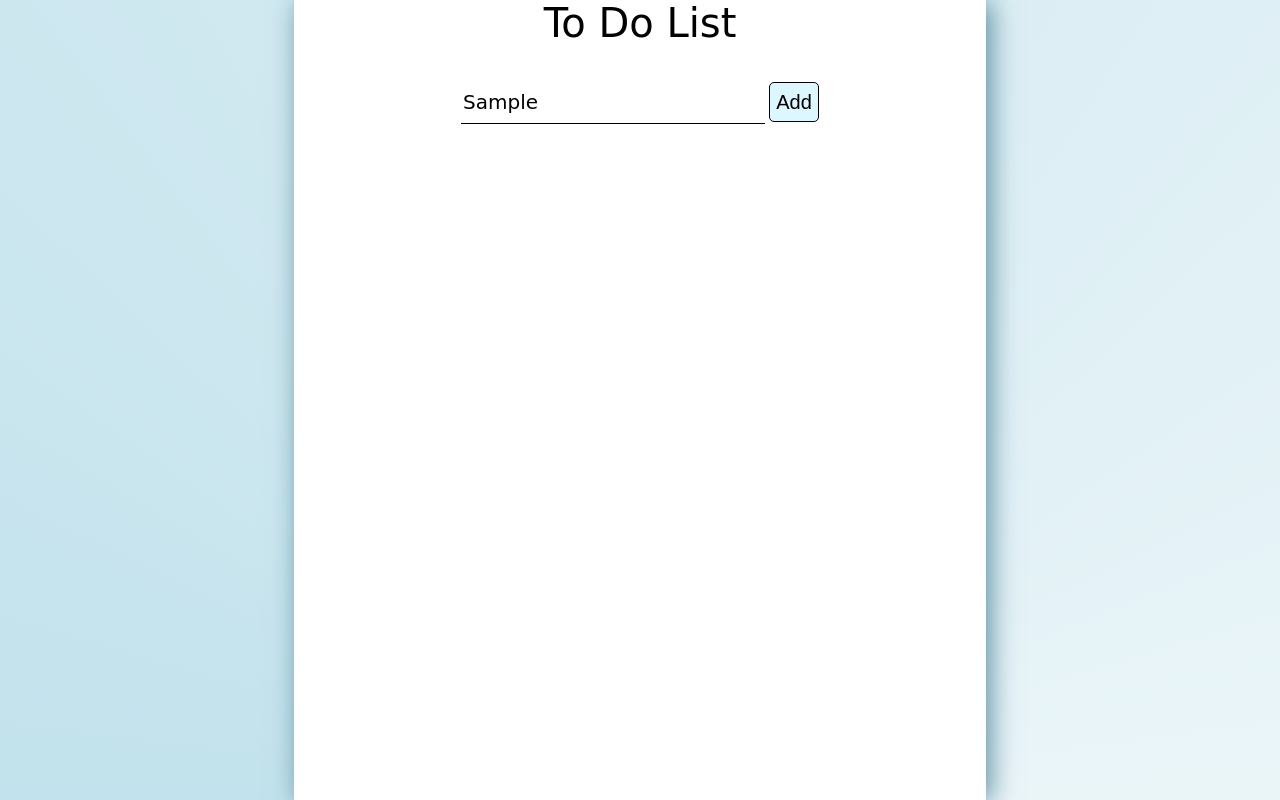
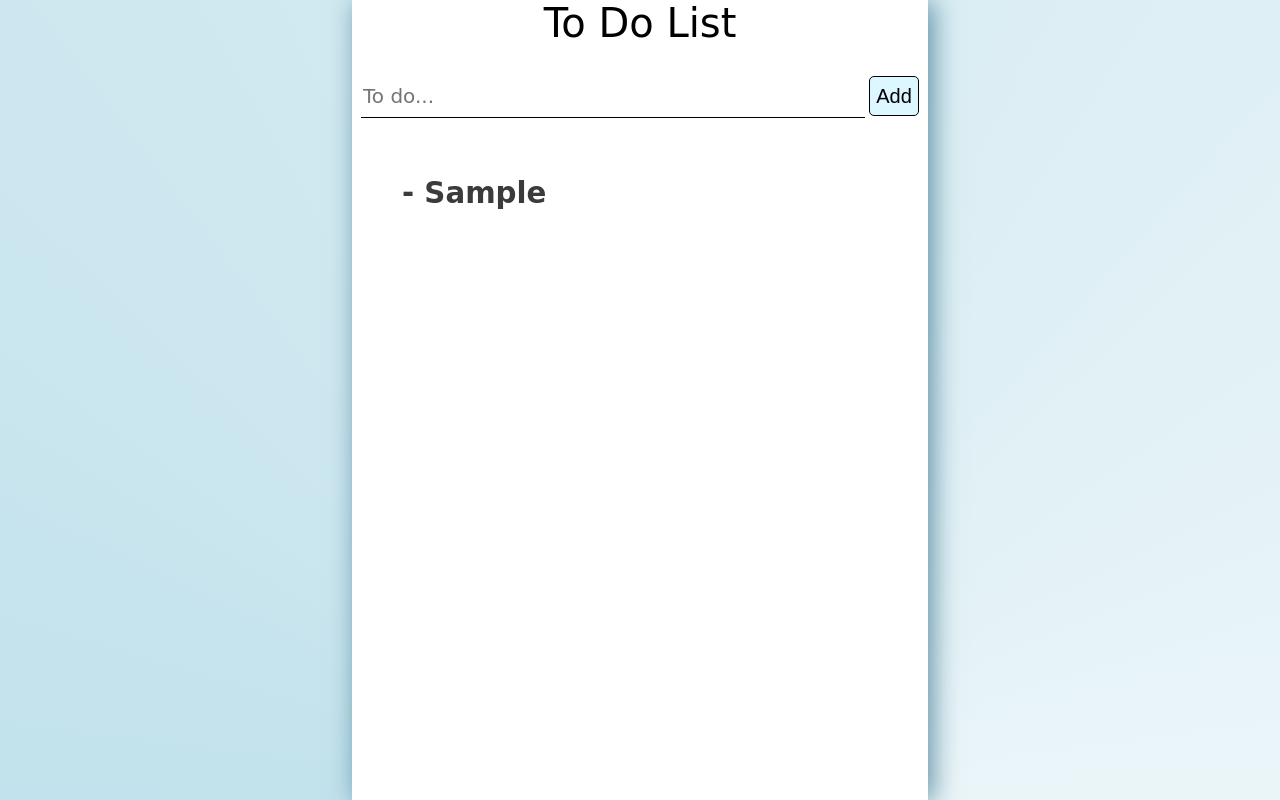
Before and after one commit to Yuriy1771/to-do-list, a plain HTML site: page index.HTML in a window 1280 px wide. Both pictures are taken after typing "Sample" into the empty fields and a click on the button "Add". Drawn offline with Linux system fonts and the light colour scheme; a web font is replaced by a local one.

Commit message:
реализовал вывод с задачи на экран при нажатии на btnAdd и клавишу Enter, при нажатии на задачу она меняет цвет на зеленый и зачеркивается

```diff
--- a/index.HTML
+++ b/index.HTML
@@ -12,7 +12,7 @@
             <header class="header">To Do List</header>
             <input type="text" placeholder="To do..." class="inpToDo">
             <button class="btnAdd">Add</button>
-            <h3></h3>
+            <div class="list"></div>
         </div>
     </div>
 
--- a/script.js
+++ b/script.js
@@ -0,0 +1,26 @@
+let inpToDo = document.querySelector('.inpToDo');
+let btnAdd = document.querySelector('.btnAdd');
+let list = document.querySelector('.list');
+
+btnAdd.onclick = () => {
+    addItem()
+}
+
+inpToDo.addEventListener('keydown', function(event) {
+    if(event.key === 'Enter') {
+        addItem();
+    }
+})
+
+function addItem() {
+    let inpValue = inpToDo.value;
+    let h3 = document.createElement('h3');
+    h3.innerHTML += '- ' + inpValue;
+
+    h3.onclick = () => {
+        h3.style.textDecoration = 'line-through';
+        h3.style.color = 'rgb(33, 167, 0)';
+    }
+    list.insertAdjacentElement('beforeend', h3);
+    inpToDo.value = '';
+}
--- a/style.css
+++ b/style.css
@@ -14,7 +14,7 @@ body {
 }
 
 .toDoList {
-    width: 60%;
+    width: 50%;
     height: 100vh;
     margin: auto;
     text-align: center;
@@ -28,7 +28,7 @@ body {
 }
 
 .inpToDo {
-    width: 300px;
+    width: 500px;
     height: 40px;
     margin: 5% auto;
     border: none;
@@ -55,3 +55,14 @@ body {
     transition: all ease-out .2s;
     background: rgb(235, 250, 255);
 }
+
+.list {
+    margin-left:  50px;
+    margin-right: 10px;
+    margin-bottom: 5px;
+    text-align: left;
+    font-size: 25px;
+    color: rgb(59, 59, 59);
+    cursor: pointer;
+    font-family: 'Grape Nuts', cursive;
+}
```
